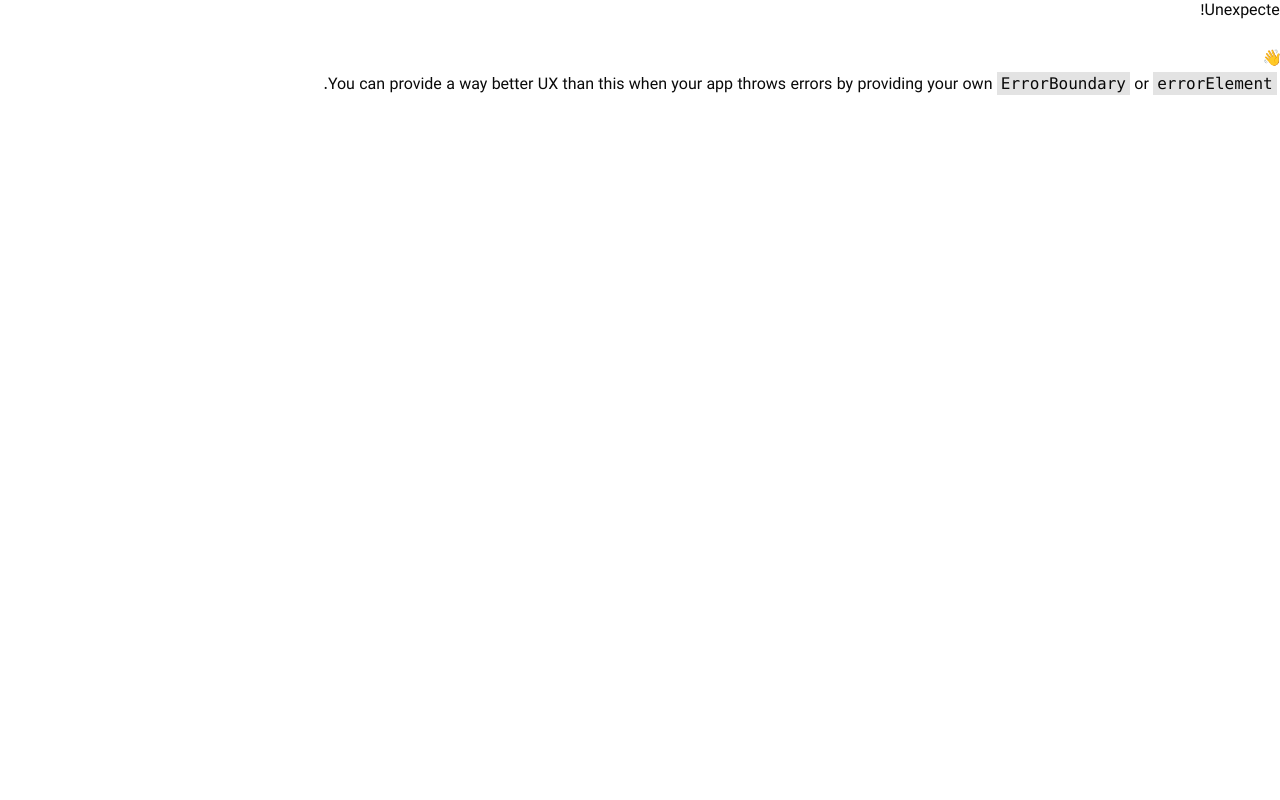
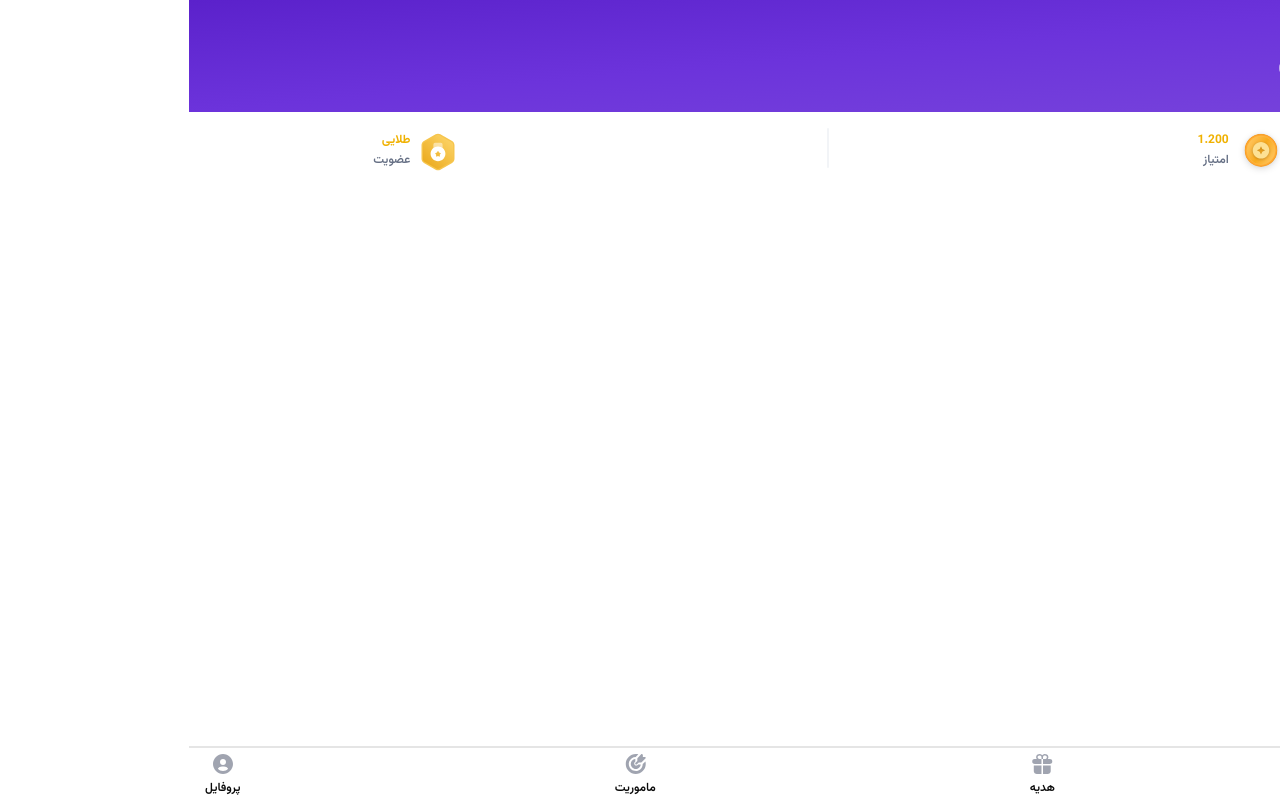
Before and after one commit to mahdimazhabi/club-dashbord, a React (Vite) app: page /profile in a window 1280 px wide. Before the commit this address had no page. Built offline with nearby package versions, Linux system fonts and the light colour scheme.

Commit message:
add new layout and new Header for page profile

```diff
--- a/src/routers/routers.tsx
+++ b/src/routers/routers.tsx
@@ -3,7 +3,7 @@ import AuthLayout from "@/shared/layout/AuthLayout/AuthLayout";
 import { Navigate } from "react-router-dom";
 import HomeLayout from "@/shared/layout/HomeLayout/HomeLayout.tsx";
 import WellcomeLayout from "@/shared/layout/WellcomeLayout/WellcomeLayout.tsx";
-
+import ProfileLayout from "@/shared/layout/ProfileLayout/ProfileLayout";
 export const AllRouters: RouteObject[] = [
   {
     index: true,
@@ -18,6 +18,10 @@ export const AllRouters: RouteObject[] = [
     element: <HomeLayout />,
   },
   {
+    path: "profile",
+    element: <ProfileLayout />,
+  },
+  {
     path: "/auth",
     element: <AuthLayout />,
     children: [
--- /dev/null
+++ b/src/shared/components/HeaderProfile.tsx
@@ -0,0 +1,52 @@
+import profile from "@/assets/img/avatar.png";
+import { PointsIcon } from "@/assets";
+import { TierIcon } from "@/assets";
+const HeaderProfile = () => {
+  return (
+    <header className="w-full">
+      <div className="bg-gradient-to-br from-primary-50 via-primary-40 to-primary-30 ">
+        <div className="flex items-center justify-between p-6">
+          <div className="flex items-center gap-4">
+            <div className="w-16 h-16 rounded-full overflow-hidden border-2 border-white">
+              <img
+                src={profile}
+                alt="profile"
+                className="w-full h-full object-cover"
+              />
+            </div>
+            <div className="flex flex-col gap-y-1">
+              <h1 className="text-white">مهسا رحیمی</h1>
+              <span className="text-white/80 text-sm">09152898703</span>
+            </div>
+          </div>
+        </div>
+      </div>
+      <div className="flex justify-around mt-4">
+        <div className="flex items-center gap-2 ">
+          <PointsIcon className="w-12 h-12" />
+          <div>
+            <span className="block text-xs text-yellow-500 font-bold">
+              1.200
+            </span>
+            <span className="text-xs text-neutral-50 font-semibold">
+              امتیاز
+            </span>
+          </div>
+        </div>
+
+        <hr className="h-10 flex w-[2px]  rounded-2xl  bg-neutral-20 border-none" />
+        <div className="flex items-center gap-2">
+          <TierIcon className="w-10 h-10" />
+          <div>
+            <span className="block text-xs text-yellow-500 font-bold">
+              طلایی
+            </span>
+            <span className="text-xs text-neutral-50 font-semibold">عضویت</span>
+          </div>
+        </div>
+      </div>
+    </header>
+  );
+};
+
+export default HeaderProfile;
--- /dev/null
+++ b/src/shared/layout/ProfileLayout/ProfileLayout.tsx
@@ -0,0 +1,13 @@
+import Navbar from "@/shared/components/Navbar";
+import HeaderProfile from "@/shared/components/HeaderProfile";
+const ProfileLayout = () => {
+  return (
+    <div>
+      <HeaderProfile />
+      <main></main>
+      <Navbar />
+    </div>
+  );
+};
+
+export default ProfileLayout;
```
Also changed, not shown: src/assets/img/avatar.png (added).
